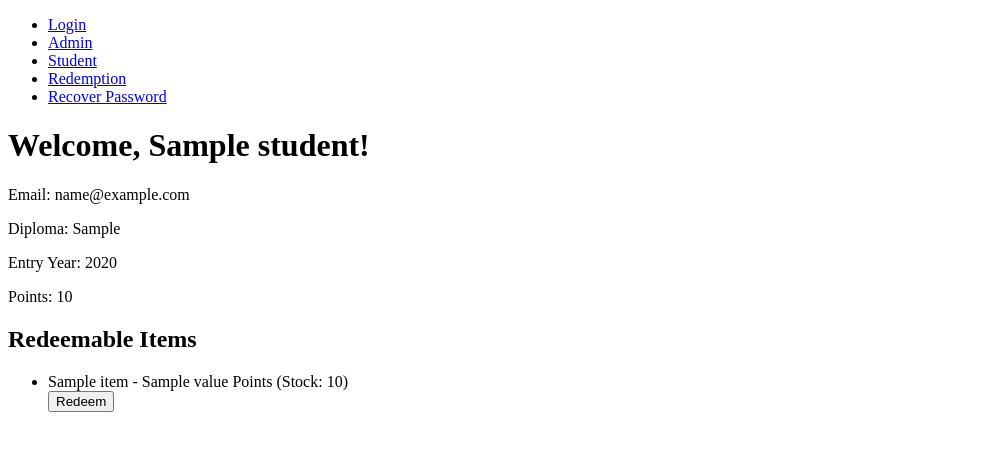
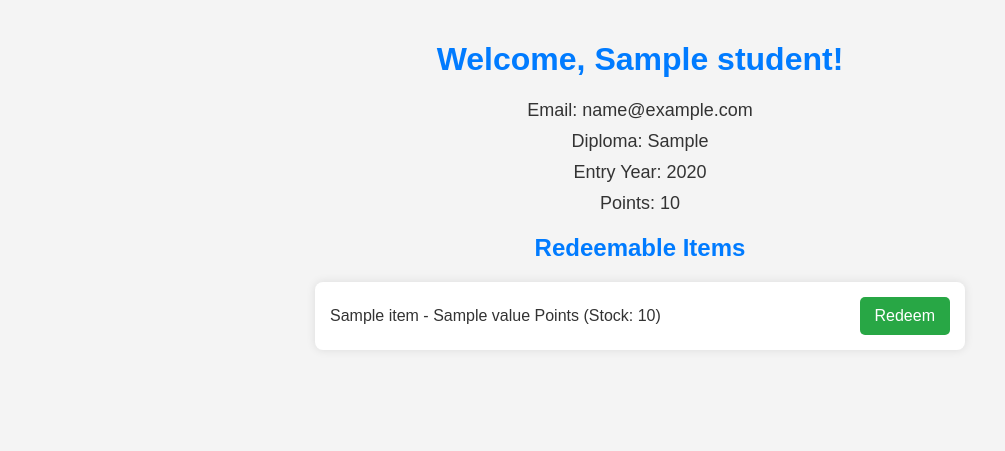
Before and after one commit to DevOpsOct2024Team4/DevOps_Oct2024_Team4_Assignment, a Flask app: template templates/student.html in a window 1280 px wide. Shown: the top 451 px of the page, without its empty margins (0-1005 px from the left). Run offline with Flask 3, Linux system fonts and the light colour scheme; the template is opened without the code that fills it: most values are stand-ins (such as "Sample title", 1, 10 or a date in 2020).

Commit message:
fix student.html frontend

```diff
--- a/templates/student.html
+++ b/templates/student.html
@@ -2,21 +2,58 @@
 <html>
 <head>
     <title>Student Dashboard</title>
+<style>
+body {
+    font-family: Arial, sans-serif;
+    background-color: #f4f4f4;
+    color: #333;
+    margin: 0;
+    padding: 20px;
+    text-align: center;
+}
+
+h1, h2 {
+    color: #007bff;
+}
+
+p {
+    font-size: 18px;
+    margin: 10px 0;
+}
+
+ul {
+    list-style-type: none;
+    padding: 0;
+}
+
+li {
+    background: #fff;
+    margin: 10px auto;
+    padding: 15px;
+    width: 50%;
+    border-radius: 8px;
+    box-shadow: 0px 0px 10px rgba(0, 0, 0, 0.1);
+    display: flex;
+    justify-content: space-between;
+    align-items: center;
+}
+
+button {
+    background-color: #28a745;
+    color: white;
+    border: none;
+    padding: 10px 15px;
+    border-radius: 5px;
+    cursor: pointer;
+    font-size: 16px;
+}
+
+button:hover {
+    background-color: #218838;
+}
+</style>
 </head>
 <body>
-    <nav class="navbar navbar-expand-lg navbar-dark bg-dark">
-        <div class="container-fluid">
-            <div class="collapse navbar-collapse" id="navbarNav">
-                <ul class="navbar-nav ms-auto">
-                    <li class="nav-item"><a class="nav-link" href="templates/login.html">Login</a></li>
-                    <li class="nav-item"><a class="nav-link" href="templates/admin.html">Admin</a></li>
-                    <li class="nav-item"><a class="nav-link" href="templates/student.html">Student</a></li>
-                    <li class="nav-item"><a class="nav-link" href="templates/redemption.html">Redemption</a></li>
-                    <li class="nav-item"><a class="nav-link" href="templates/password-recovery.html">Recover Password</a></li>
-                </ul>
-            </div>
-        </div>
-    </nav>
     <h1>Welcome, {{ student['StudentName'] }}!</h1>
     <p>Email: {{ student['Email'] }}</p>
     <p>Diploma: {{ student['DiplomaStudy'] }}</p>
```
